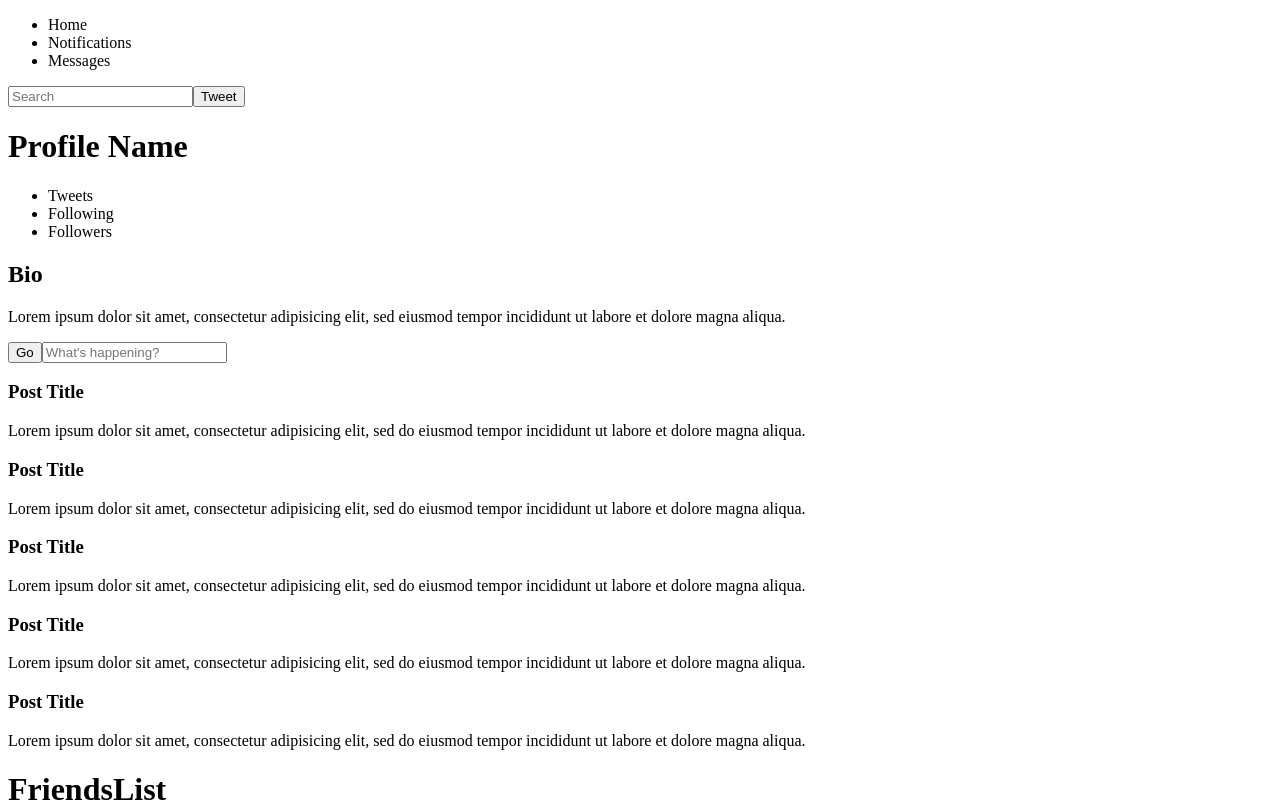
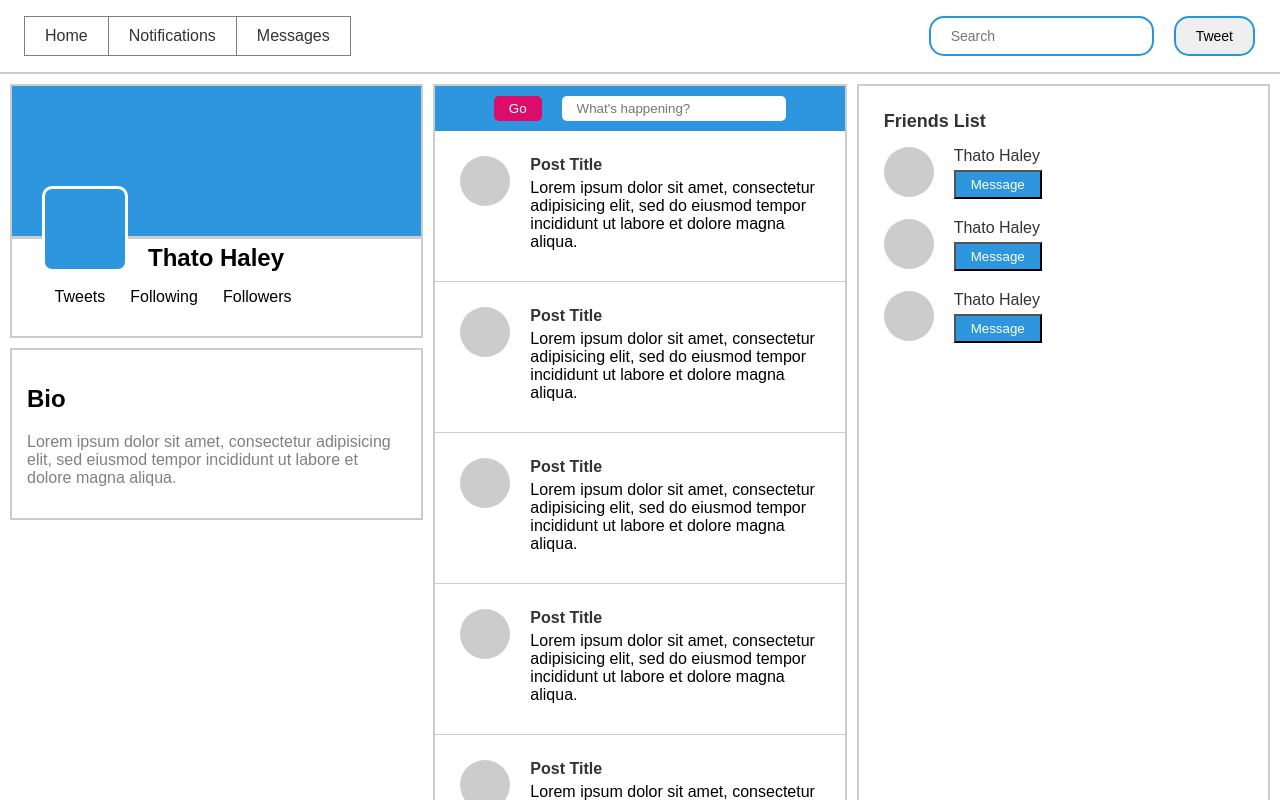
Before and after one commit to cbutton01/year-book, a React app: page / in a window 1280 px wide. Shown: the top 800 px of the page. Built offline with nearby package versions, Linux system fonts and the light colour scheme.

Commit message:
Finish clone of twitter

```diff
--- a/src/components/App.jsx
+++ b/src/components/App.jsx
@@ -6,13 +6,26 @@ import SocialFeed from "./SocialFeed";
 import FriendsList from "./FriendsList";
 
 function App(){
+  const main = {
+    display: "grid",
+    gridTemplateColumns: "1fr 1fr 1fr",
+    gridGap: "10px",
+    padding: "10px",
+  };
+
+
+
   return (
     <div>
       <Navbar/>
-      <Profile/>
-      <Bio/>
-      <SocialFeed/>
-      <FriendsList/>
+      <div style={main}>
+        <div>
+          <Profile/>
+          <Bio/>
+        </div>
+        <SocialFeed/>
+        <FriendsList/>
+      </div>
     </div>
   );
 }
--- a/src/components/Bio.jsx
+++ b/src/components/Bio.jsx
@@ -1,10 +1,20 @@
 import React from "react";
 
 function Bio(){
+  const bio = {
+    border: "2px solid #ccc",
+    padding: "15px",
+    fontFamily: "sans-serif"
+  };
+
+  const bioInfo = {
+    color: "gray"
+  };
+
   return (
-    <div>
+    <div style={bio}>
       <h2>Bio</h2>
-      <p>Lorem ipsum dolor sit amet, consectetur adipisicing elit, sed eiusmod tempor incididunt ut labore et dolore magna aliqua.</p>
+      <p style={bioInfo}>Lorem ipsum dolor sit amet, consectetur adipisicing elit, sed eiusmod tempor incididunt ut labore et dolore magna aliqua.</p>
     </div>
   );
 }
--- a/src/components/FeedPost.jsx
+++ b/src/components/FeedPost.jsx
@@ -1,11 +1,39 @@
 import React from "react";
 
 function FeedPost(){
+  const friend = {
+    display: "flex",
+    alignItems: "flex-start",
+    padding: "25px",
+    borderBottom: "1px solid #ccc"
+  };
+
+  const friendImg = {
+    height: "50px",
+    width: "50px",
+    minWidth: "50px",
+    borderRadius: "100%",
+    backgroundColor: "#ccc",
+    marginRight: "20px"
+  };
+
+  const h3 = {
+    margin: "0 0",
+    color: "#333",
+    fontSize: "16px"
+  };
+
+  const p = {
+    margin: "5px 0 5px"
+  }
+
   return (
-    <div>
-      <div className="img"></div>
-      <h3>Post Title</h3>
-      <p>Lorem ipsum dolor sit amet, consectetur adipisicing elit, sed do eiusmod tempor incididunt ut labore et dolore magna aliqua.</p>
+    <div style={friend}>
+      <div style={friendImg} className="img"></div>
+      <div>
+        <h3 style={h3}>Post Title</h3>
+        <p style={p}>Lorem ipsum dolor sit amet, consectetur adipisicing elit, sed do eiusmod tempor incididunt ut labore et dolore magna aliqua.</p>
+      </div>
     </div>
   );
 }
--- a/src/components/FeedSearch.jsx
+++ b/src/components/FeedSearch.jsx
@@ -1,10 +1,34 @@
 import React from "react";
 
 function FeedSearch(){
+  const feedSearch = {
+    backgroundColor: "#2d96de",
+    padding: "10px",
+    display: "flex",
+    alignItems: "center",
+    justifyContent: "center"
+  };
+
+  const button = {
+    backgroundColor: "#dc0d6a",
+    color: "white",
+    borderRadius: "5px",
+    padding: "5px 15px",
+    marginRight: "20px",
+    border: "none"
+  };
+
+  const input = {
+    width: "50%",
+    borderRadius: "5px",
+    padding: "5px 15px",
+    border: "none"
+  };
+
   return (
-    <form>
-      <button>Go</button>
-      <input placeholder="What's happening?"></input>
+    <form style={feedSearch}>
+      <button style={button}>Go</button>
+      <input style={input} placeholder="What's happening?"></input>
     </form>
   );
 }
--- a/src/components/Friend.jsx
+++ b/src/components/Friend.jsx
@@ -1,11 +1,42 @@
 import React from "react";
 
 function Friend(){
+  const friend = {
+    display: "flex",
+    alignItems: "flex-start",
+    marginBottom: "20px"
+  };
+
+  const friendImg = {
+    height: "50px",
+    width: "50px",
+    minWidth: "50px",
+    borderRadius: "100%",
+    backgroundColor: "#ccc",
+    marginRight: "20px"
+  };
+
+  const h3 = {
+    margin: "0 0 5px",
+    color: "#333",
+    fontWeight: "normal",
+    fontSize: "16px"
+  };
+
+  const button = {
+    backgroundColor: "#2d96de",
+    color: "white",
+    borderRadius: "0",
+    padding: "5px 15px"
+  };
+
   return (
-  <div>
-    <div className="img"></div>
-    <h3>name</h3>
-    <button>add</button>
+  <div style={friend}>
+    <div style={friendImg} className="img"></div>
+    <div>
+      <h3 style={h3}>Thato Haley</h3>
+      <button style={button}>Message</button>
+    </div>
   </div>
   );
 }
--- a/src/components/FriendsList.jsx
+++ b/src/components/FriendsList.jsx
@@ -3,9 +3,20 @@ import Friend from "./Friend";
 
 
 function FriendsList(){
+  const friendsList = {
+    border: "2px solid #ccc",
+    padding: "10px 25px",
+    fontFamily: "sans-serif"
+  };
+
+  const h2 = {
+    fontSize: "18px",
+    color: "#333"
+  };
+
   return (
-    <div>
-      <h1>FriendsList</h1>
+    <div style={friendsList}>
+      <h2 style={h2}>Friends List</h2>
       <Friend/>
       <Friend/>
       <Friend/>
--- a/src/components/Navbar.jsx
+++ b/src/components/Navbar.jsx
@@ -1,15 +1,45 @@
 import React from "react";
 
 function Navbar(){
+  const navbar = {
+    display: "flex",
+    alignItems: "center",
+    justifyContent: "space-between",
+    fontFamily: "sans-serif",
+    padding: "0 25px",
+    minWidth: "625px",
+    color: "#333",
+    borderBottom: "2px solid #ccc"
+  };
+  const navBtnGroup = {
+    display: "flex",
+    listStyle: "none",
+    padding: "0"
+  };
+  const navBtn = {
+    border: "1px solid gray",
+    padding: "10px 20px",
+    marginLeft: "-1px"
+  };
+  const navItem = {
+    border: "2px solid #2795dc",
+    borderRadius: "15px",
+    padding: "10px 20px",
+    marginLeft: "20px",
+    fontSize: "14px"
+  };
+
   return (
-    <div>
-      <ul>
-        <li>Home</li>
-        <li>Notifications</li>
-        <li>Messages</li>
+    <div style={navbar}>
+      <ul style={navBtnGroup}>
+        <li style={navBtn}>Home</li>
+        <li style={navBtn}>Notifications</li>
+        <li style={navBtn}>Messages</li>
       </ul>
-      <input placeholder="Search"></input>
-      <button>Tweet</button>
+      <div>
+        <input style={navItem} placeholder="Search"></input>
+        <button style={navItem}>Tweet</button>
+      </div>
     </div>
   );
 }
--- a/src/components/Profile.jsx
+++ b/src/components/Profile.jsx
@@ -1,15 +1,62 @@
 import React from "react";
 
 function Profile(){
+  const profile = {
+    fontFamily: "sans-serif",
+    position: "relative",
+    height: "250px",
+    border: "2px solid #ccc",
+    overflow: "hidden",
+    marginBottom: "10px"
+  };
+
+  const background = {
+    backgroundColor: "#2d96de",
+    height: "150px",
+    width: "100%",
+    borderBottom: "3px solid #ccc"
+  };
+
+  const profileGroup = {
+    position: "absolute",
+    top: "100px",
+    left: "30px"
+  };
+
+  const profileSubGroup = {
+    display: "flex",
+    alignItems: "flex-end"
+  };
+
+  const h1 = {
+    margin: "0 20px",
+    fontSize: "24px"
+  }
+
+  const profileImg = {
+    height: "80px",
+    width: "80px",
+    borderRadius: "10px",
+    backgroundColor: "#2d96de",
+    border: "3px solid #fff"
+  }
+
+  const links = {
+    display: "flex",
+    justifyContent: "space-around",
+    listStyle: "none",
+    padding: "0"
+  }
+
   return (
-    <div>
-      <div className="background"></div>
-      <div>
-        <div>
-          <div className="img"></div>
-          <h1>Profile Name</h1>
+    <div style={profile}>
+      <div style={background} className="background"></div>
+      <div style={profileGroup}>
+        <div style={profileSubGroup}>
+          <div style={profileImg} className="img"></div>
+          <h1 style={h1}>Thato Haley</h1>
         </div>
-        <ul>
+        <ul style={links}>
           <li>Tweets</li>
           <li>Following</li>
           <li>Followers</li>
--- a/src/components/SocialFeed.jsx
+++ b/src/components/SocialFeed.jsx
@@ -3,8 +3,13 @@ import FeedSearch from "./FeedSearch";
 import FeedPost from "./FeedPost";
 
 function SocialFeed(){
+  const socialFeed = {
+    fontFamily: "sans-serif",
+    border: "2px solid #ccc"
+  };
+
   return (
-    <div>
+    <div style={socialFeed}>
       <FeedSearch/>
       <FeedPost />
       <FeedPost />
```
Also changed, not shown: template.ejs.
